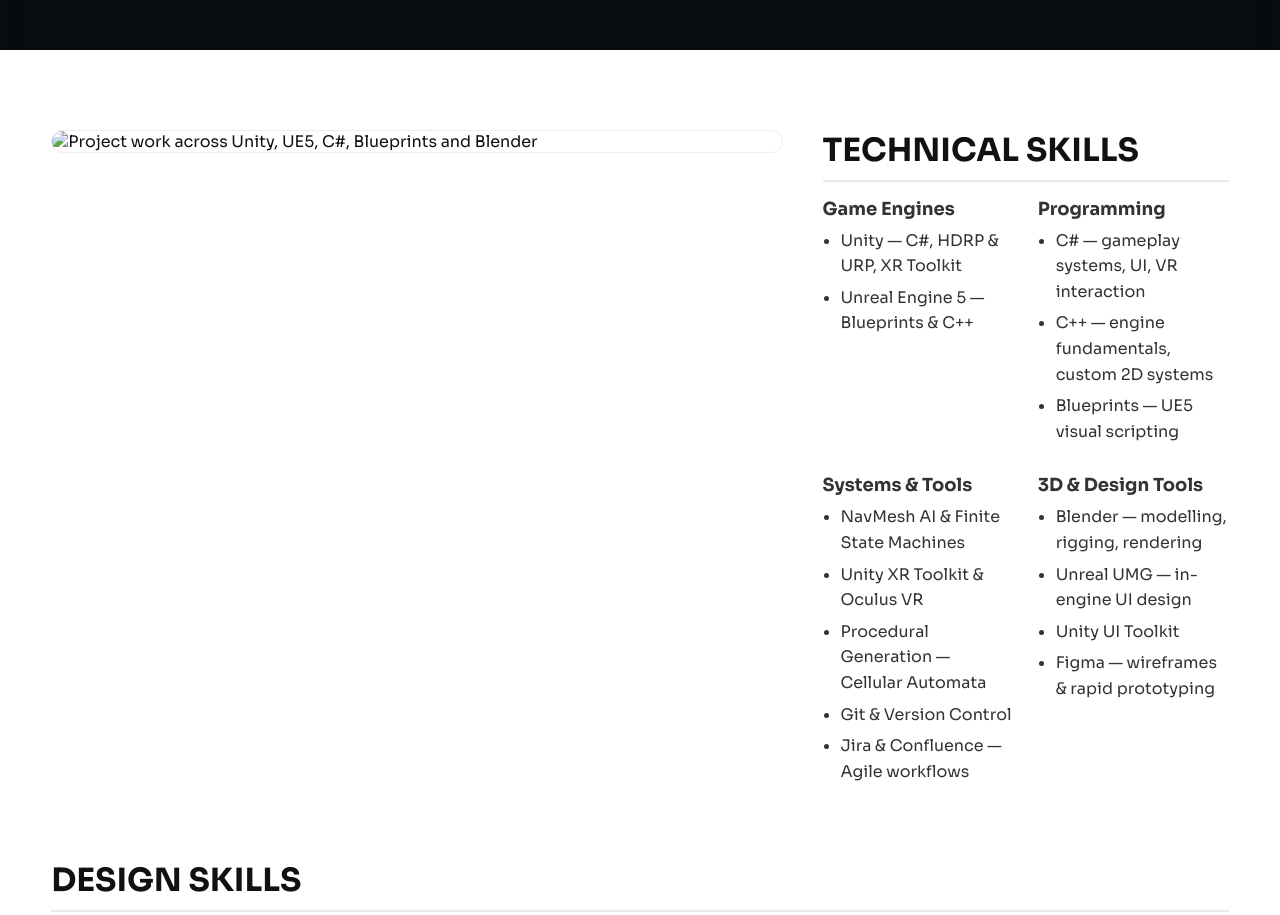
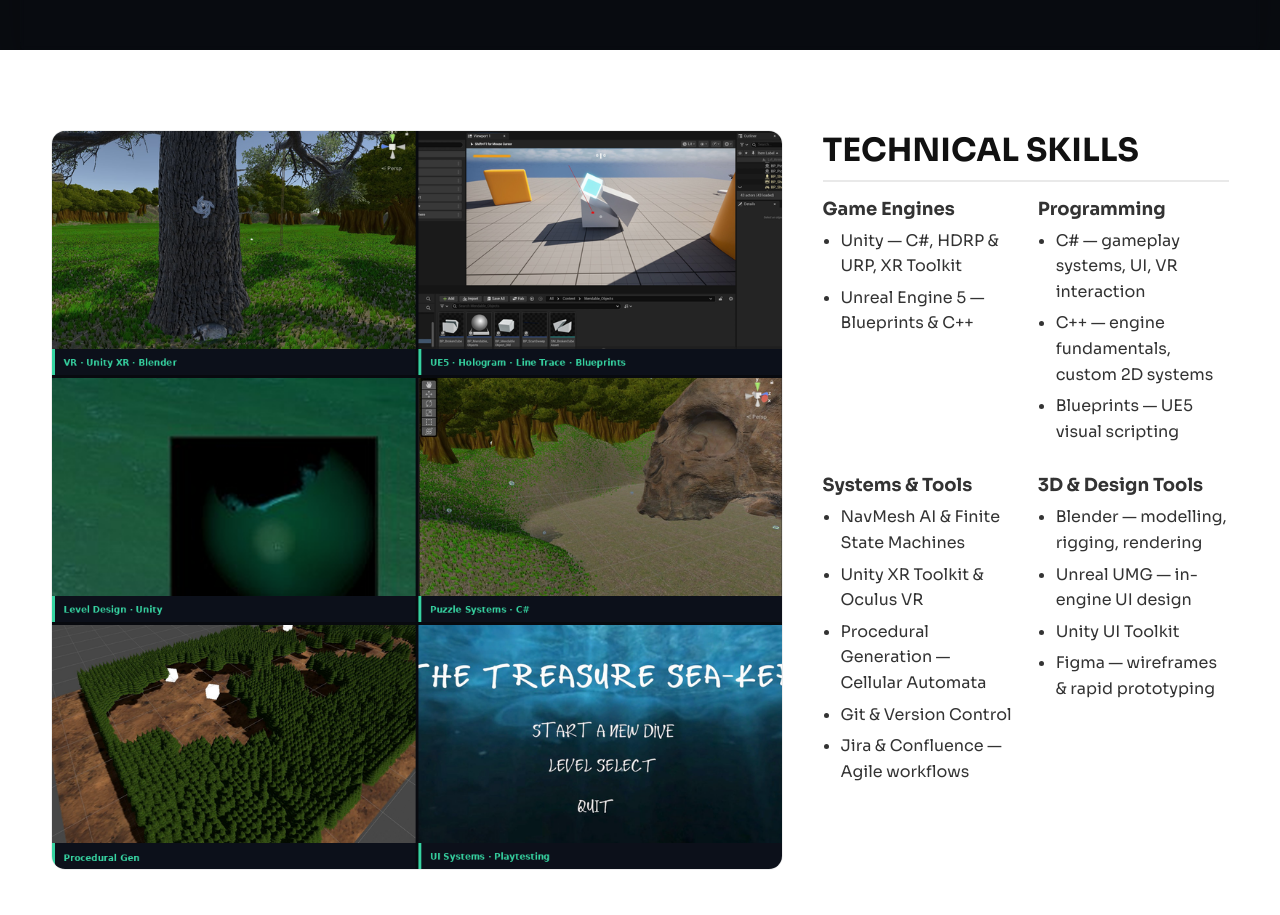
Before and after one commit to DhanashreeHD/Portfolio_site, a plain HTML site: page index.html in a window 1280 px wide. Shown: the part 7360-8275 px from the top of the page. Drawn offline with Linux system fonts and the light colour scheme.

Commit message:
Fix image source path in index.html

```diff
--- a/index.html
+++ b/index.html
@@ -555,7 +555,7 @@
 
     <div class="skills__row">
       <div class="skills__media">
-        <img src="assets/images/skills_collage_portrait" alt="Project work across Unity, UE5, C#, Blueprints and Blender">
+        <img src="assets/images/skills_collage_portrait.png" alt="Project work across Unity, UE5, C#, Blueprints and Blender">
       </div>
       <div class="skills__panel">
         <h2 class="skills__title">TECHNICAL SKILLS</h2>
```
